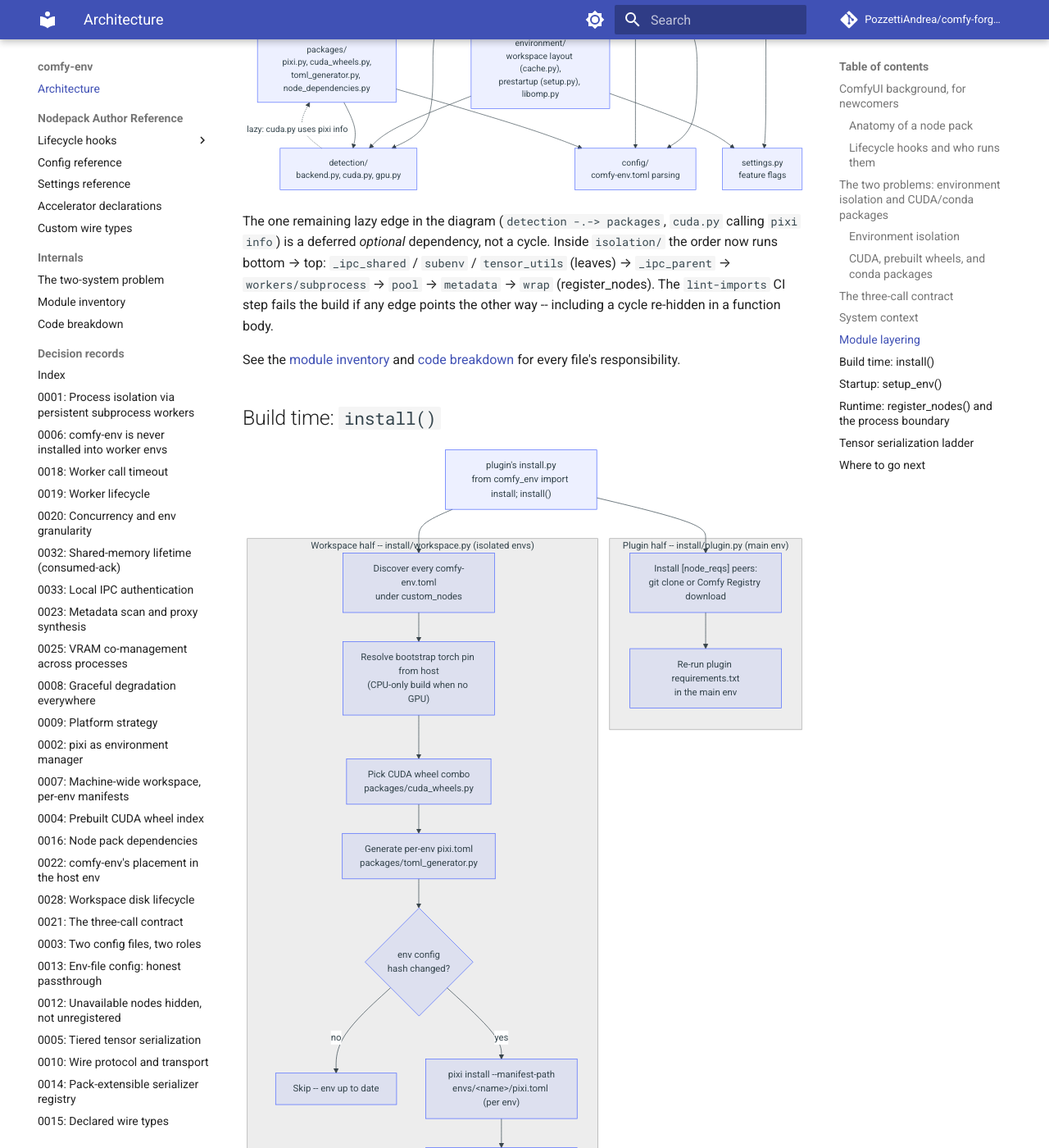
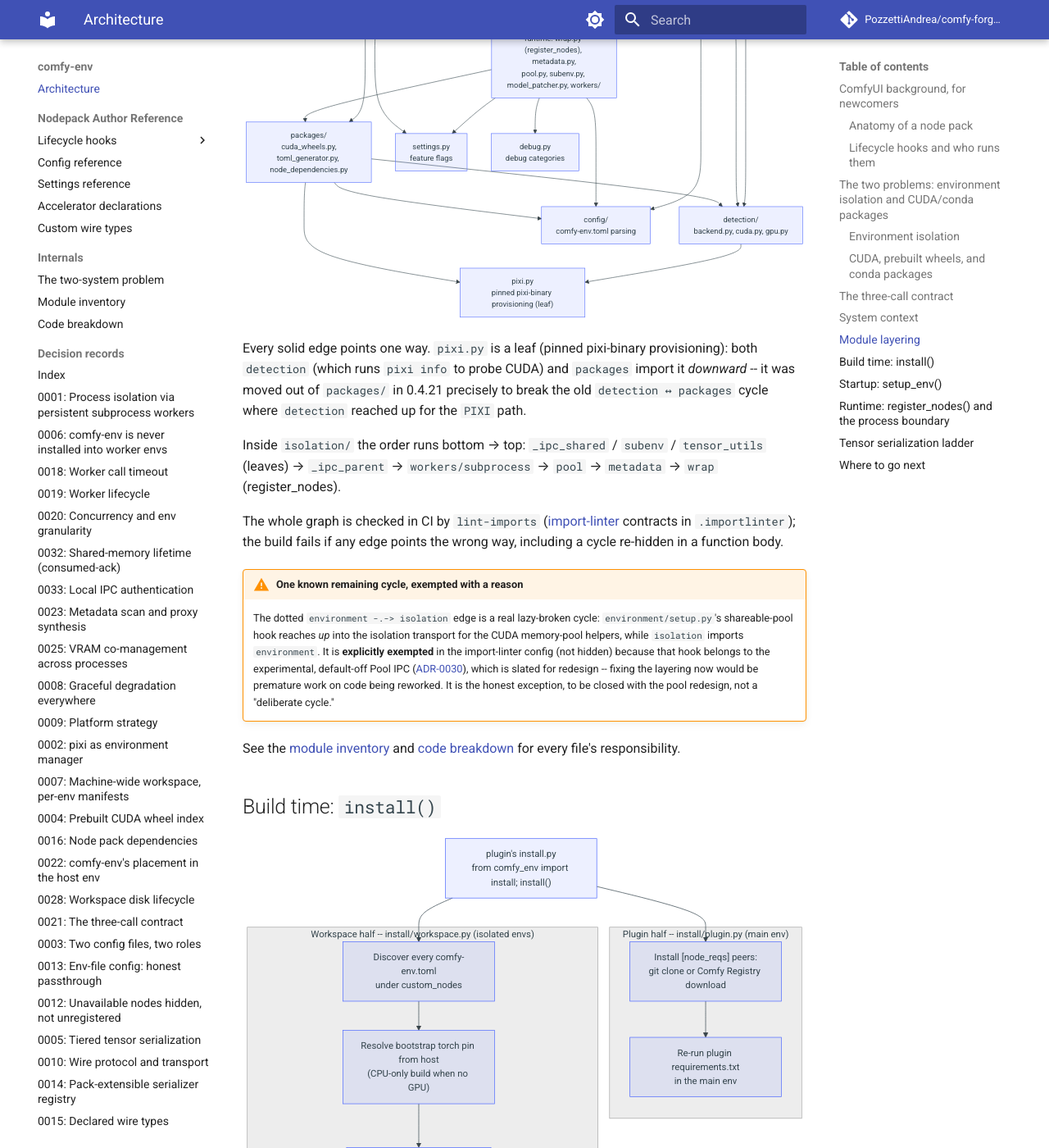
Before and after one commit to Comfy-Forge/comfy-forge-docs, an MkDocs documentation site: the page built from docs/comfy-env/index.md, in a window 1280 px wide and 1400 px high, scrolled down 7695 px. Shown: the whole window at 82% size. Built offline with MkDocs 1.6.1 and Material for MkDocs 9.7.7, drawn with Linux system fonts in a browser that asks for light colours; comment, search, counter and statistics services are not loaded.

Commit message:
docs: correct the layering claim -- detection<->packages fixed, environment cycle recorded honestly
- The 'detection -.-> packages is not a cycle' line was wrong; it WAS a
  cycle. Now fixed (pixi.py is a top-level leaf both import downward) and
  the diagram reflects it (detection --> pixi, packages --> pixi).
- Record the one genuinely remaining lazy-broken cycle honestly:
  environment/setup.py's pool hook -> isolation, exempted in import-linter
  with its ADR-0030 reason, not called 'not a cycle'.
- code-breakdown: pixi.py is now a top-level leaf.

````diff
--- a/docs/comfy-env/index.md
+++ b/docs/comfy-env/index.md
@@ -373,8 +373,9 @@ flowchart TD
     install["install/<br/>build-time orchestration<br/>(plugin.py, workspace.py, helpers.py)"]
     isolation["isolation/<br/>runtime: wrap.py (register_nodes), metadata.py,<br/>pool.py, subenv.py, model_patcher.py, workers/"]
     environment["environment/<br/>workspace layout (cache.py),<br/>prestartup (setup.py), libomp.py"]
-    packages["packages/<br/>pixi.py, cuda_wheels.py,<br/>toml_generator.py, node_dependencies.py"]
+    packages["packages/<br/>cuda_wheels.py,<br/>toml_generator.py, node_dependencies.py"]
     detection["detection/<br/>backend.py, cuda.py, gpu.py"]
+    pixi["pixi.py<br/>pinned pixi-binary provisioning (leaf)"]
     config["config/<br/>comfy-env.toml parsing"]
     settings["settings.py<br/>feature flags"]
     debug["debug.py<br/>debug categories"]
@@ -397,16 +398,36 @@ flowchart TD
     environment --> settings
     packages --> detection
     packages --> config
-    detection -.->|"lazy: cuda.py uses pixi info"| packages
+    detection --> pixi
+    packages --> pixi
+    environment -.->|"lazy: pool hook (experimental Pool IPC, ADR-0030)"| isolation
 ```
 
-The one remaining lazy edge in the diagram (`detection -.-> packages`,
-`cuda.py` calling `pixi info`) is a deferred *optional* dependency, not a
-cycle. Inside `isolation/` the order now runs bottom → top:
-`_ipc_shared` / `subenv` / `tensor_utils` (leaves) → `_ipc_parent` →
-`workers/subprocess` → `pool` → `metadata` → `wrap` (register_nodes). The
-`lint-imports` CI step fails the build if any edge points the other way --
+Every solid edge points one way. `pixi.py` is a leaf (pinned pixi-binary
+provisioning): both `detection` (which runs `pixi info` to probe CUDA) and
+`packages` import it *downward* -- it was moved out of `packages/` in 0.4.21
+precisely to break the old `detection ↔ packages` cycle where `detection`
+reached up for the `PIXI` path.
+
+Inside `isolation/` the order runs bottom → top: `_ipc_shared` / `subenv` /
+`tensor_utils` (leaves) → `_ipc_parent` → `workers/subprocess` → `pool` →
+`metadata` → `wrap` (register_nodes).
+
+The whole graph is checked in CI by `lint-imports`
+([import-linter](https://import-linter.readthedocs.io/) contracts in
+`.importlinter`); the build fails if any edge points the wrong way,
 including a cycle re-hidden in a function body.
+
+!!! warning "One known remaining cycle, exempted with a reason"
+    The dotted `environment -.-> isolation` edge is a real lazy-broken
+    cycle: `environment/setup.py`'s shareable-pool hook reaches *up* into
+    the isolation transport for the CUDA memory-pool helpers, while
+    `isolation` imports `environment`. It is **explicitly exempted** in the
+    import-linter config (not hidden) because that hook belongs to the
+    experimental, default-off Pool IPC ([ADR-0030](adr/0030-gpu-platform-floors.md)),
+    which is slated for redesign -- fixing the layering now would be
+    premature work on code being reworked. It is the honest exception, to
+    be closed with the pool redesign, not a "deliberate cycle."
 
 See the [module inventory](modules.md) and [code breakdown](code-breakdown.md)
 for every file's responsibility.
````
Also changed, not shown: docs/comfy-env/code-breakdown.md (+1 -1 lines).
